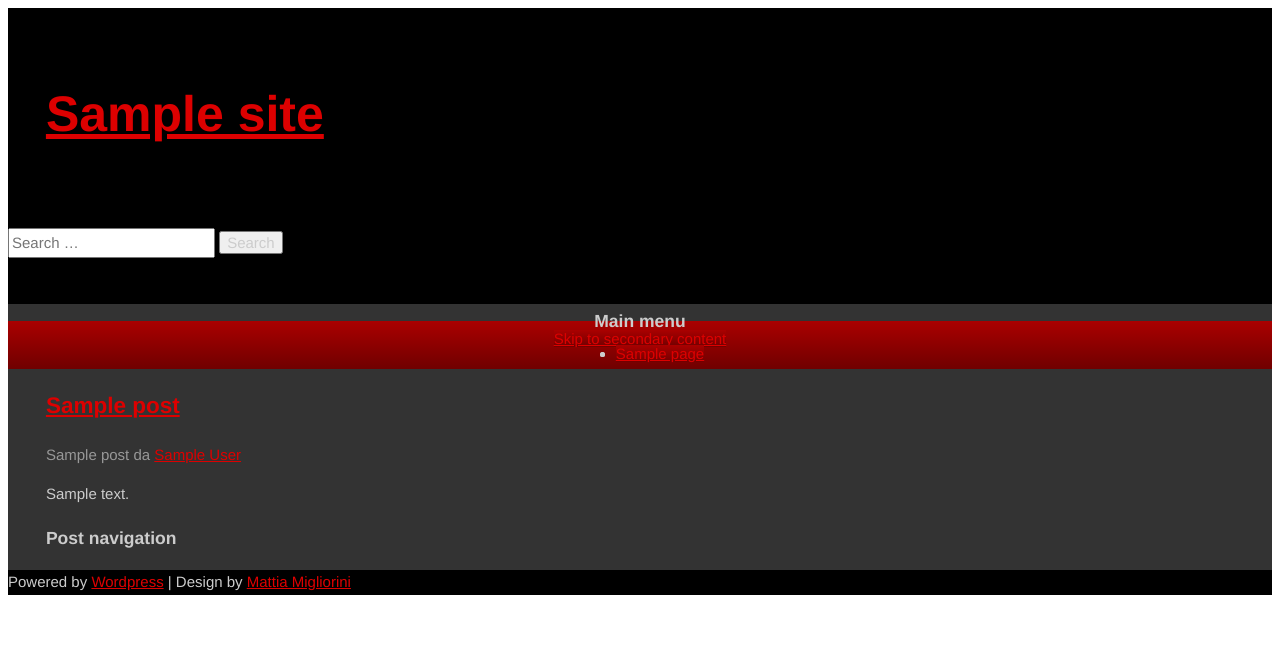
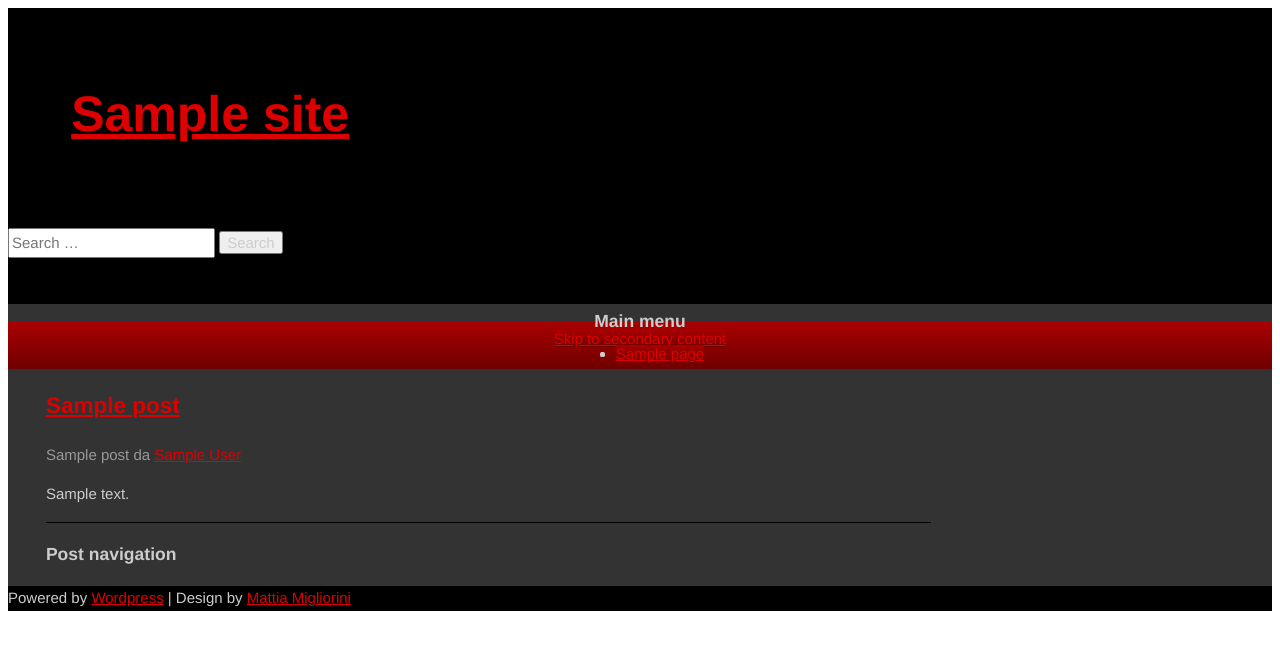
Before and after one commit to deshack/wildcats, a WordPress theme: template single.php in a window 1280 px wide. Shown: the top 650 px of the page. Run offline with PHP 8.4 and a stand-in for WordPress, Linux system fonts and the light colour scheme; the site name, menu and one post (Sample post) are stand-ins, and other content is empty.

Commit message:
v 0.4 patch 10

```diff
--- a/style.css
+++ b/style.css
@@ -117,7 +117,7 @@ a:hover{
 }
 #title-group{
 	float:left;
-	padding-left:3%;
+	padding-left:5%;
 }
 #site-title{
 	margin-right:0;
@@ -194,6 +194,10 @@ a:hover{
 ----------------------------------------------- */
 #main{
 	padding:0;
+}
+.hentry,
+.no-results {
+	border-bottom: 1px solid #000;
 }
 .entry-title,
 .entry-title a {
```
